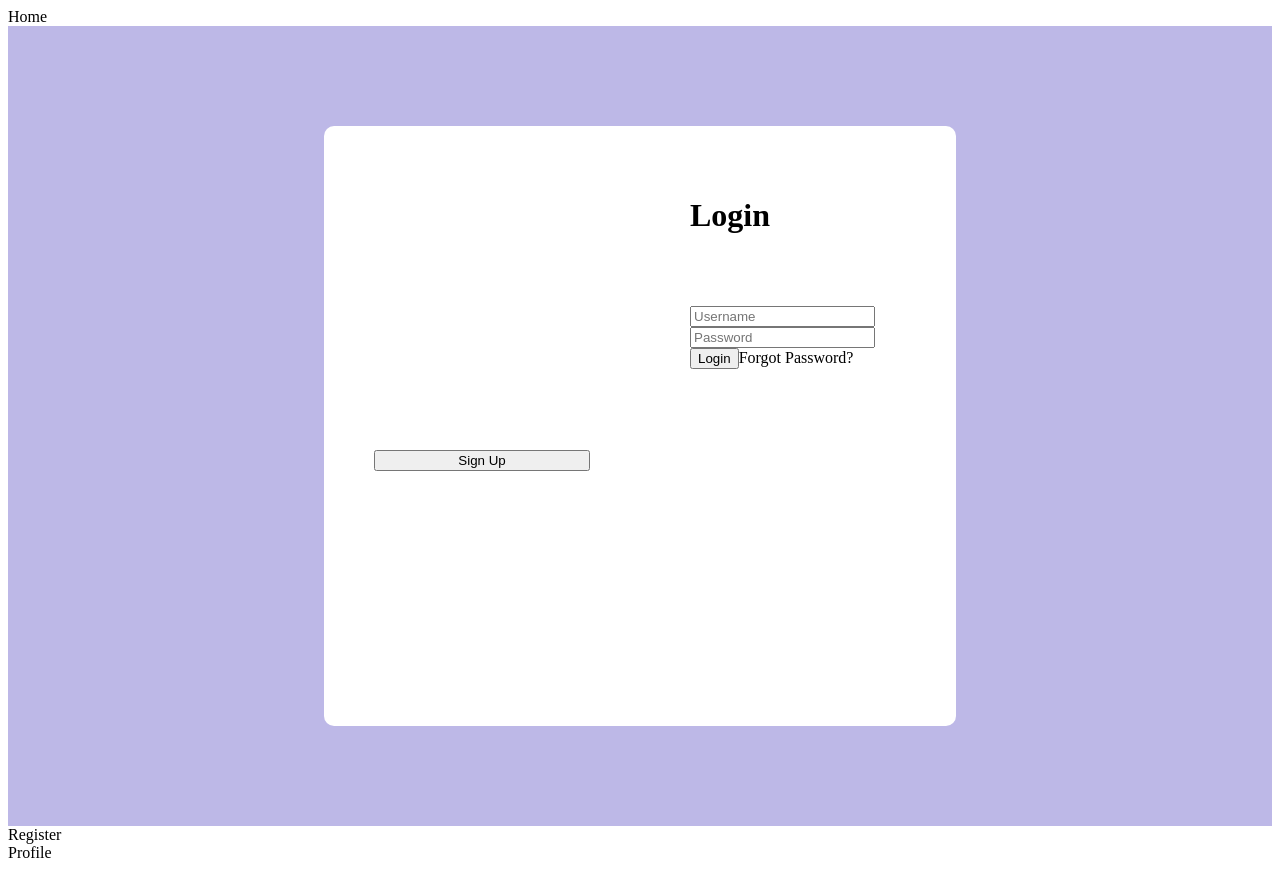
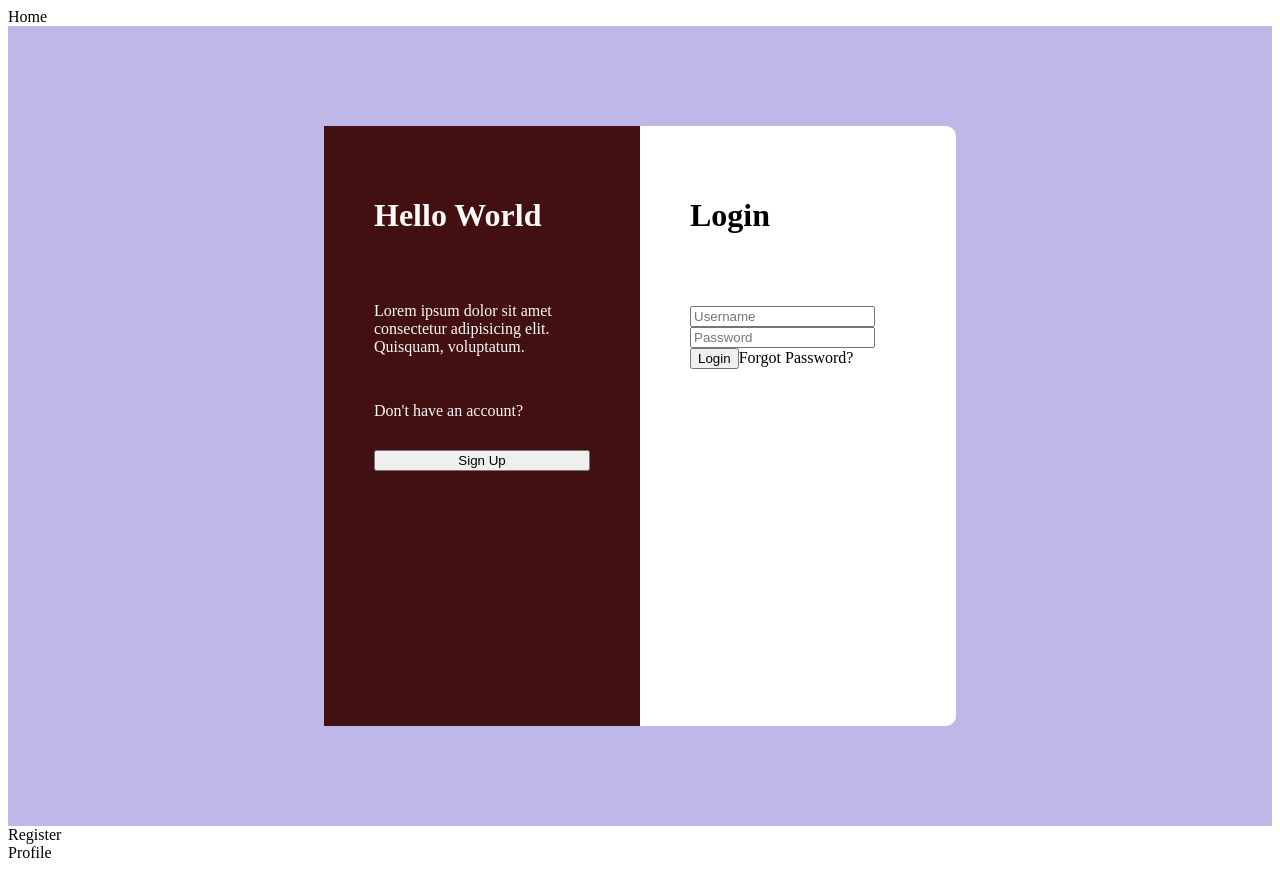
Before and after one commit to Isaiah-Mwinga/media-App, a React (Vite) app in the folder media/: page / in a window 1280 px wide. Built offline with nearby package versions, Linux system fonts and the light colour scheme.

Commit message:
media app

```diff
--- a/media/src/App.jsx
+++ b/media/src/App.jsx
@@ -5,7 +5,10 @@ function App() {
 
   return (
     <>
-
+      <h1>
+      background: linear-gradient(rgba(39,11, 96, 0.5, rgba(39, 11, 96, 0.5))), url("https://www.pexels.com/photo/16230872/") center;
+            background-size: cover;
+      </h1>
     </>
   )
 }
--- a/media/src/main.jsx
+++ b/media/src/main.jsx
@@ -1,6 +1,6 @@
 import React from 'react'
 import ReactDOM from 'react-dom/client'
-import App from './App.jsx'
+//import App from './App.jsx'
 import Login from './pages/login/Login.jsx'
 import Register from './pages/register/Register.jsx'
 import Profile from './pages/profile/Profile.jsx'
@@ -8,7 +8,6 @@ import Home from './pages/home/Home.jsx'
 
 ReactDOM.createRoot(document.getElementById('root')).render(
   <React.StrictMode>
-    <App />
     <Home />
     <Login />
     <Register />
--- a/media/src/pages/login/Login.scss
+++ b/media/src/pages/login/Login.scss
@@ -12,13 +12,12 @@
         min-height: 600px;
         .left{
             flex: 1;
-            background: linear-gradient(rgba(39,11, 96, 0.5));
-            background-size: cover;
+            background-color: rgb(66, 16, 16);
             padding: 50px;
             display: flex;
             flex-direction: column;
             gap: 30px;
-            color : white;
+            color : rgb(252, 249, 249);
             .h1{
                 font-size: 100px;
                 line-height: 100px;
```
